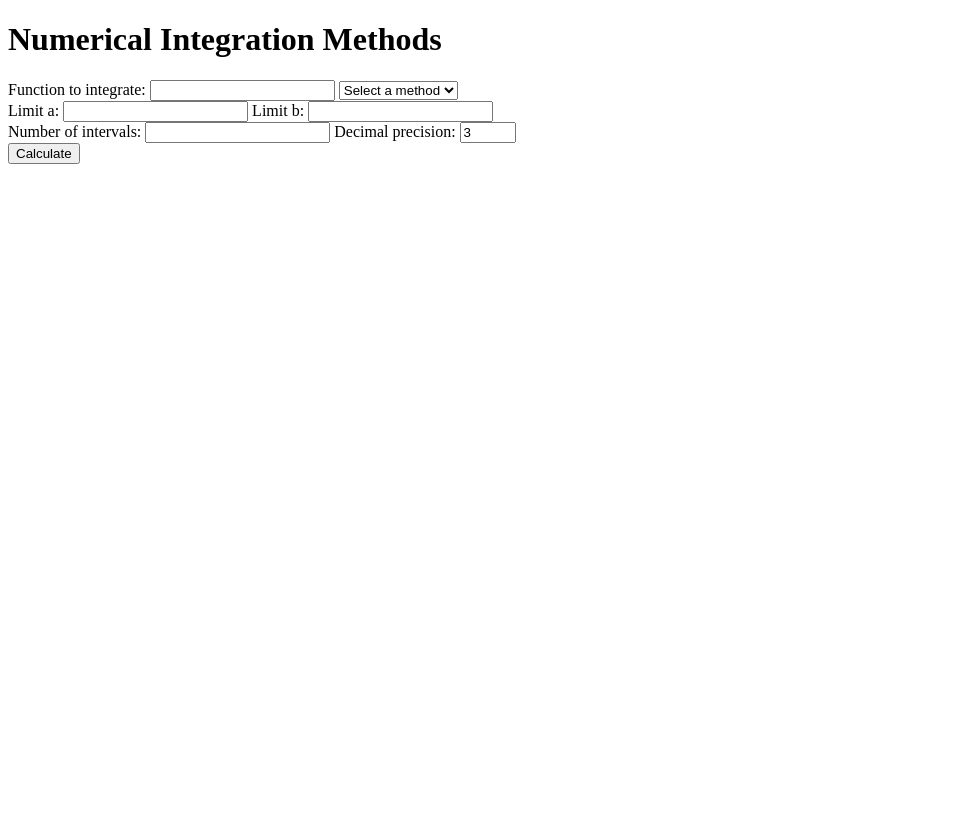
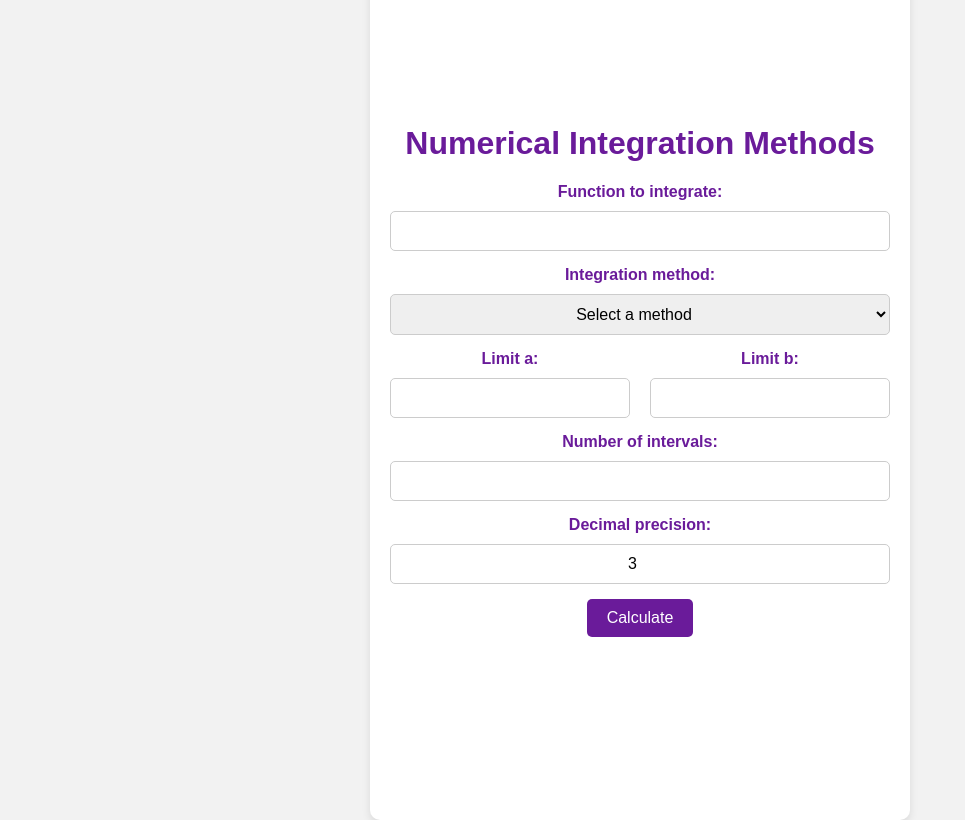
Before and after one commit to Ettoratto/IntegrationMethods, a plain HTML site: page index.html in a window 1280 px wide. Shown: the whole page, without its empty margins (0-965 px from the left). Drawn offline with Linux system fonts and the light colour scheme.

Commit message:
Add files via upload

```diff
--- a/index.html
+++ b/index.html
@@ -2,42 +2,49 @@
 <html>
     <head>
         <title>Integration methods</title>
+        <link rel="stylesheet" href="myStyle.css">
     </head>
     <body>
         <script src="./script.js" defer></script>
-        <script></script>
 
+        <div class="container">
             <h1>Numerical Integration Methods</h1>
             <form onsubmit="return false">
-            <label for="fx">Function to integrate: </label>
+                <div class="input-group">
+                    <label for="fx">Function to integrate:</label>
                     <input required id="fx" type="text">
-
+                </div>
+                <div class="input-group">
+                    <label for="rule">Integration method:</label>
                     <select required id="rule" onchange="checkInt()">
                         <option selected disabled value="">Select a method</option>
                         <option value="rect">Rectangles rule</option>
                         <option value="trap">Trapezoidal rule</option>
                         <option value="parab">Parables rule</option>
                     </select>
-
-            <br>
-
-            <label for="a">Limit a: </label>
+                </div>
+                <div class="input-row">
+                    <div class="input-group">
+                        <label for="a">Limit a:</label>
                         <input required id="a" type="number" onblur="checkLimits()">
-            <label for="b">Limit b: </label>
+                    </div>
+                    <div class="input-group">
+                        <label for="b">Limit b:</label>
                         <input required id="b" type="number" onblur="checkLimits()">
-
-            <br>
-
-            <label id="intLabel" for="int">Number of intervals: </label>
+                    </div>
+                </div>
+                <div class="input-group">
+                    <label id="intLabel" for="int">Number of intervals:</label>
                     <input required id="int" type="number" min="1" onblur="checkInt()">
-            <label for="dec">Decimal precision: </label>
+                </div>
+                <div class="input-group">
+                    <label for="dec">Decimal precision:</label>
                     <input required id="dec" type="number" min="1" max="17" value="3">
-
-            <br>
-
+                </div>
                 <button type="submit" onclick="calculate()">Calculate</button>
             </form>
             <p id="output"></p>
+        </div>
 
     </body>
 </html>
--- /dev/null
+++ b/myStyle.css
@@ -0,0 +1,78 @@
+body {
+    font-family: Arial, sans-serif;
+    background-color: #f2f2f2;
+    color: #333;
+    margin: 0;
+    padding: 0;
+    display: flex;
+    justify-content: center;
+    align-items: center;
+    height: 100vh;
+}
+.container {
+    background-color: #fff;
+    padding: 20px;
+    border-radius: 10px;
+    box-shadow: 0 4px 8px rgba(0, 0, 0, 0.1);
+    max-width: 500px;
+    width: 100%;
+    text-align: center;
+    height: 100%;
+    display: flex;
+    flex-direction: column;
+    justify-content: center;
+}
+h1 {
+    color: #6a1b9a;
+    margin-top: 0;
+    align-self: center;
+}
+label {
+    color: #6a1b9a;
+    font-weight: bold;
+    margin-bottom: 5px;
+}
+input[type="text"],
+input[type="number"],
+select {
+    width: 100%;
+    padding: 10px;
+    margin: 5px 0;
+    box-sizing: border-box;
+    border: 1px solid #ccc;
+    border-radius: 5px;
+    font-size: 16px;
+    text-align: center;
+}
+.input-group {
+    display: flex;
+    flex-direction: column; /* Cambiato da "row" a "column" */
+    margin-bottom: 10px; /* Aggiunto margine inferiore per separare gli input */
+    text-align: center;
+}
+.input-row {
+    display: flex;
+    justify-content: space-between;
+    align-items: center;
+}
+.input-row .input-group {
+    width: 48%; /* Imposta la larghezza dei gruppi di input al 48% */
+}
+button {
+    background-color: #6a1b9a;
+    color: #fff;
+    border: none;
+    border-radius: 5px;
+    padding: 10px 20px;
+    cursor: pointer;
+    font-size: 16px;
+    transition: background-color 0.3s;
+}
+button:hover {
+    background-color: #4a148c;
+}
+p {
+    margin-top: 20px;
+    font-size: 18px;
+    font-weight: bold;
+}
```
Lines whose indentation alone changed are shown as unchanged.
